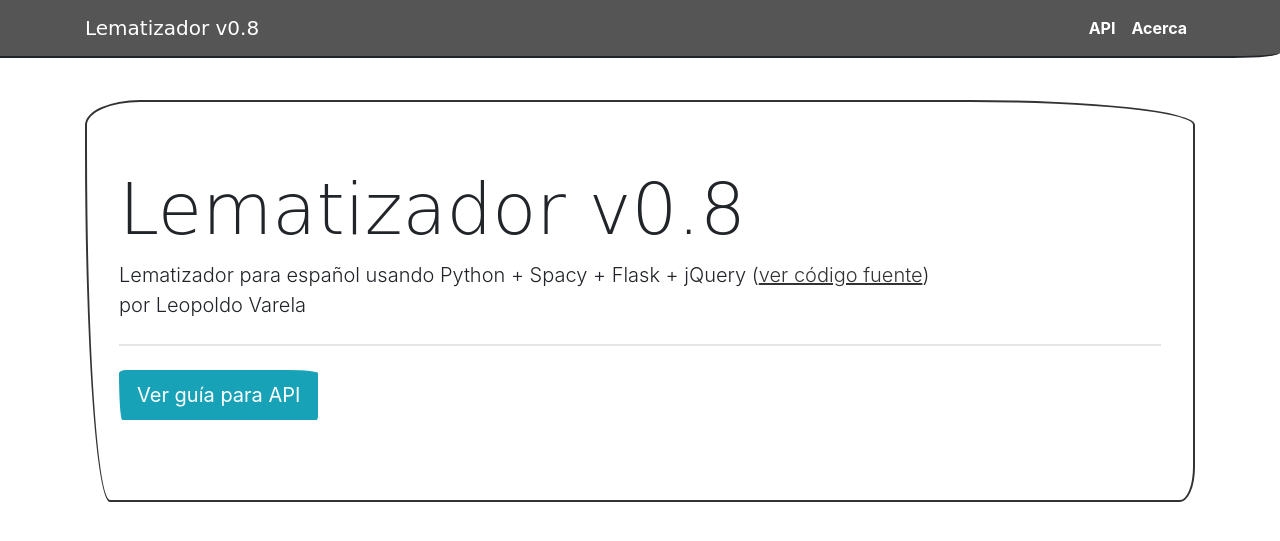
After one commit to pistolilla/lematizador, a Flask app: template app/templates/acerca.html in a window 1280 px wide. The commit adds this page. Shown: the top 541 px of the page. Run offline with Flask 2, Linux system fonts and the light colour scheme; the template is opened without the code that fills it, so the values that code supplies are empty; some libraries are stand-ins or nearby versions; some web fonts are replaced.

Commit message:
api docs and about page

```diff
--- a/app/__init__.py
+++ b/app/__init__.py
@@ -10,10 +10,16 @@ def startup():
     import spacy
     nlp = spacy.load('es_core_news_sm')
 
+# pages
 @app.route("/")
 def main():
     return render_template('index.html')
 
+@app.route("/acerca")
+def acerca():
+    return render_template('acerca.html')
+
+# api calls
 @app.route("/api/nlp/")
 def lematiza():
     sent = request.args.get('s')
--- /dev/null
+++ b/app/templates/acerca.html
@@ -0,0 +1,18 @@
+
+{% extends "base.html" %}
+{% block content %}
+<!-- content -->
+<div class="container content">
+    <div class="jumbotron">
+        <h1 class="display-3">Lematizador v0.8</h1>
+        <p class="lead">
+            Lematizador para español usando Python + Spacy + Flask + jQuery (<a href="https://github.com/pistolilla/lematizador" target="_blank">ver código fuente</a>)
+        <br/>por Leopoldo Varela</p>
+        <hr class="my-4">
+        <p class="lead">
+            <a class="btn btn-info btn-lg" href="https://documenter.getpostman.com/view/7780376/SzfB1728" target="_blank" role="button">Ver guía para API</a>
+        </p>
+    </div>
+</div>
+<script type="application/javascript" src="{{ url_for('static', filename='index.js') }}"></script>
+{% endblock %}
--- a/app/templates/base.html
+++ b/app/templates/base.html
@@ -27,7 +27,7 @@
                     </form>
                 </ul>
                 <ul class="navbar-nav ml-auto">
-                    <li class="nav-item"><a class="nav-link" href="/apidocs">API</a></li>
+                    <li class="nav-item"><a class="nav-link" href="https://documenter.getpostman.com/view/7780376/SzfB1728" target="_blank">API</a></li>
                     <li class="nav-item"><a class="nav-link" href="/acerca">Acerca</a></li>
                 </ul>
             </div>
```
